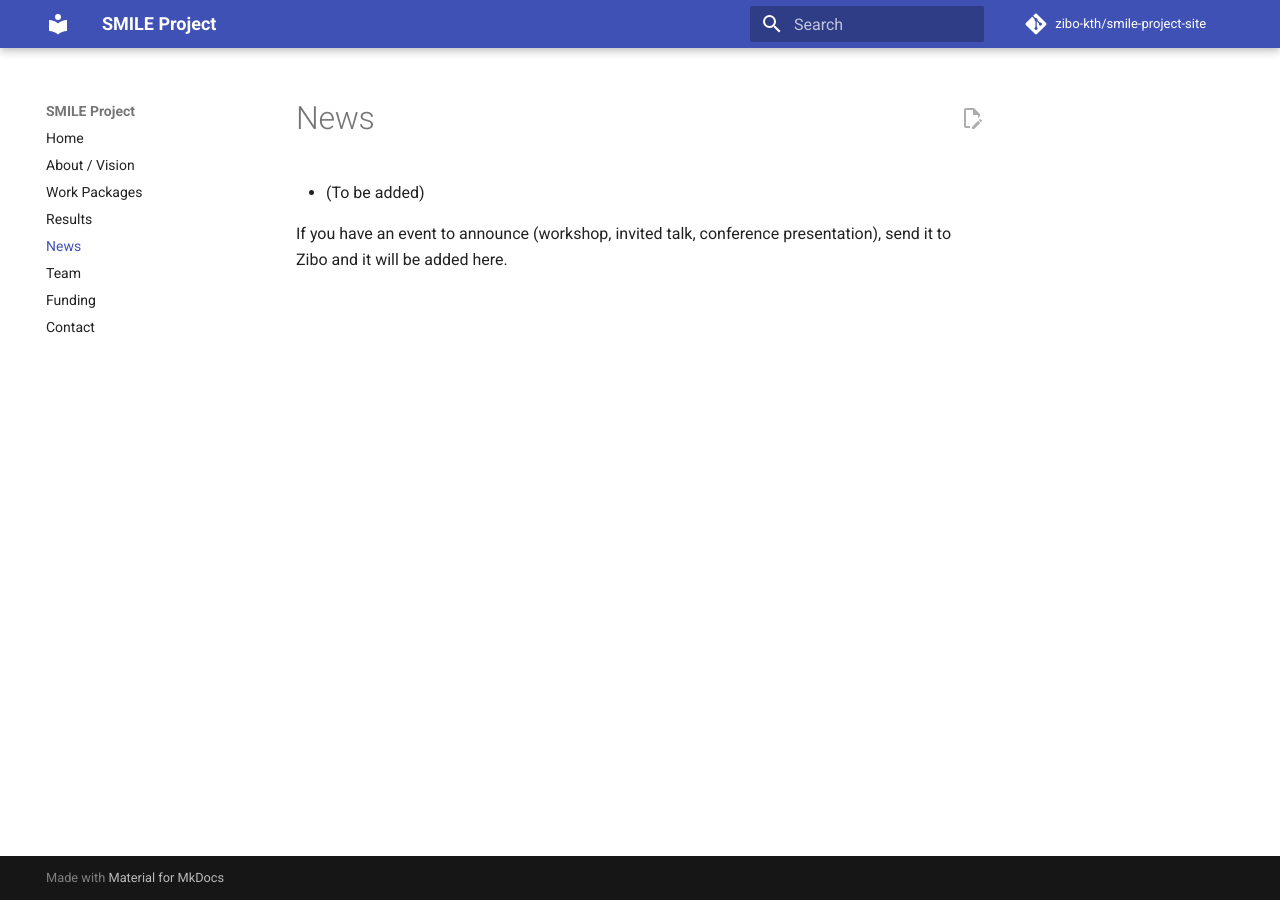
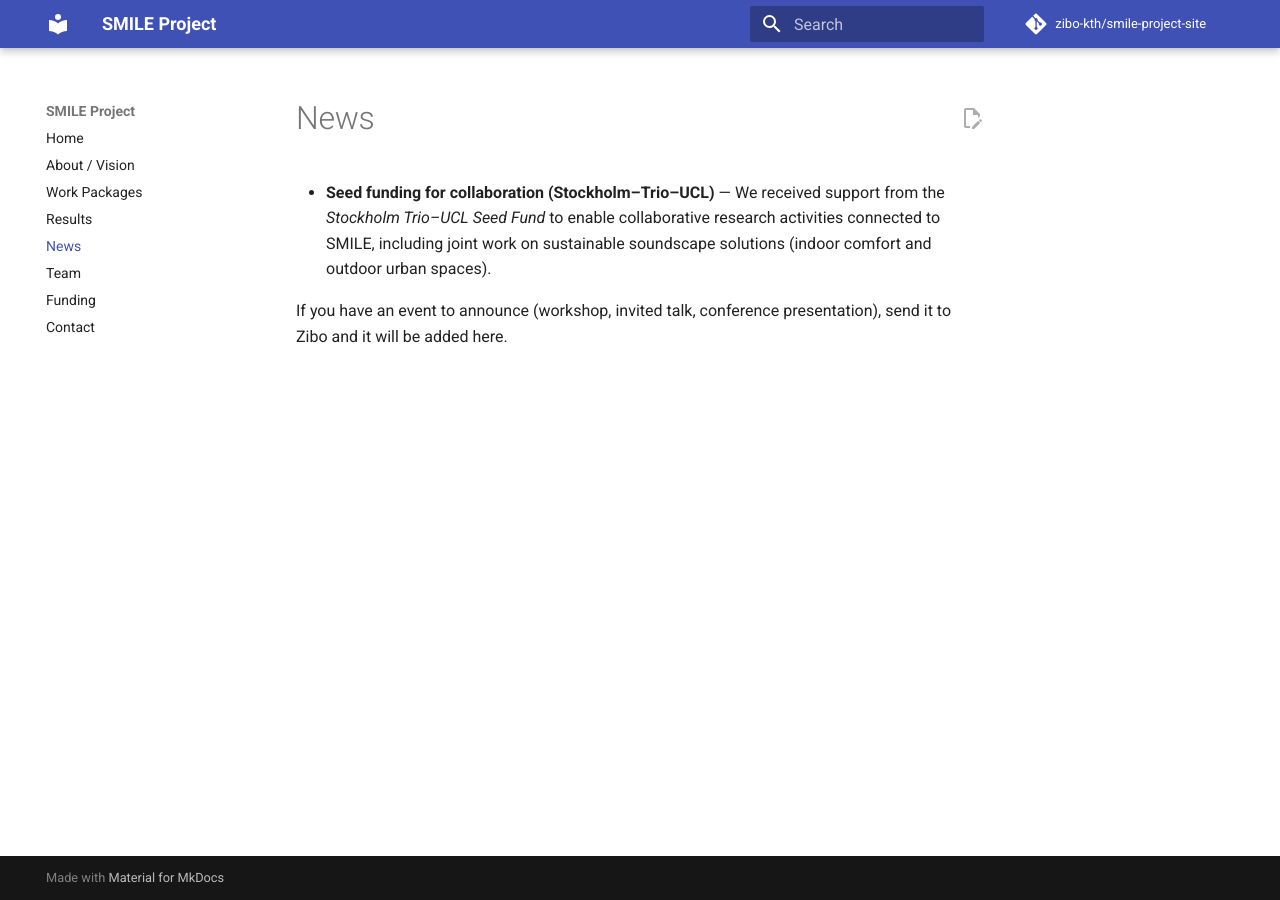
Before and after one commit to zibo-kth/smile-project-site, an MkDocs documentation site: the page built from docs/news.md, in a window 1280 px wide. Built offline with MkDocs 1.6.1 and Material for MkDocs 9.7.7, drawn with Linux system fonts in a browser that asks for light colours; comment, search, counter and statistics services are not loaded.

Commit message:
News: add Stockholm Trio–UCL seed fund support

```diff
--- a/docs/news.md
+++ b/docs/news.md
@@ -1,5 +1,5 @@
 # News
 
-- (To be added)
+- **Seed funding for collaboration (Stockholm–Trio–UCL)** — We received support from the *Stockholm Trio–UCL Seed Fund* to enable collaborative research activities connected to SMILE, including joint work on sustainable soundscape solutions (indoor comfort and outdoor urban spaces).
 
 If you have an event to announce (workshop, invited talk, conference presentation), send it to Zibo and it will be added here.
```
